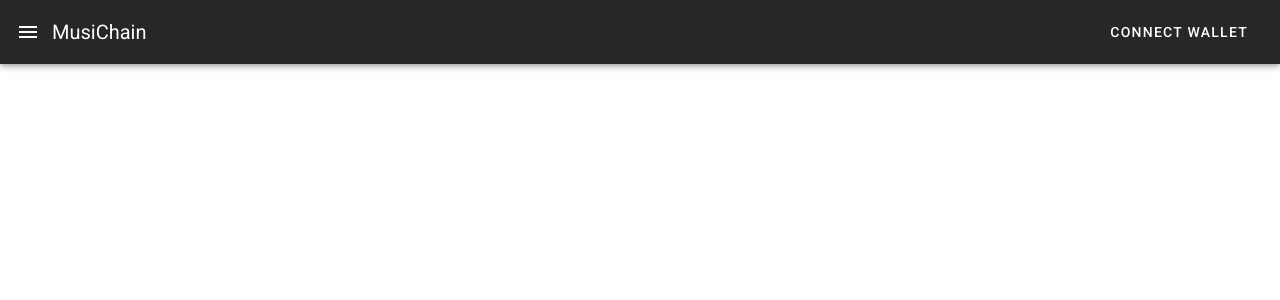
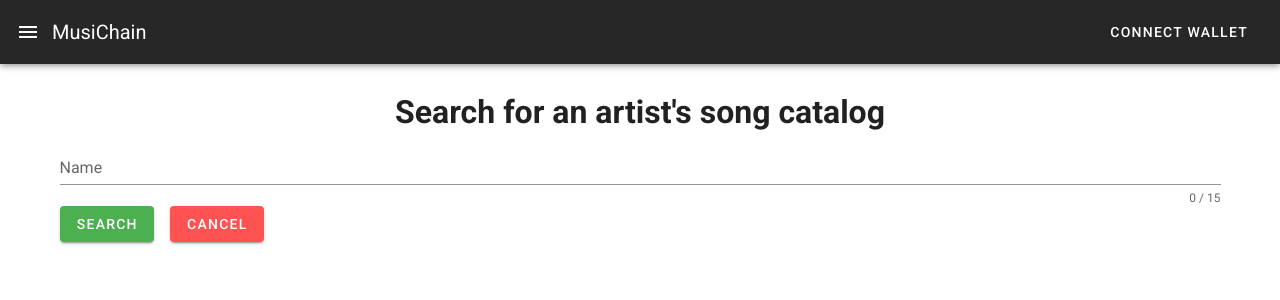
Before and after one commit to sergiostef25/MusiChain, a Vue app: page /list in a window 1280 px wide. Shown: the top 300 px of the page. Built offline with nearby package versions, Linux system fonts and the light colour scheme.

Commit message:
Lista Canzoni

```diff
--- a/src/App.vue
+++ b/src/App.vue
@@ -73,6 +73,7 @@ export default {
           {icon: 'mdi-account-circle', text: 'Artist', route: '/artist'},
           {icon: 'mdi-cart-arrow-down', text: 'Buy Song', route: '/buy'},
           {icon: 'mdi-play', text: 'Music Player', route: '/player'},
+          {icon: 'mdi-playlist-music', text: 'List', route: '/list'},
         ]
       }
     },
--- a/src/components/AddSong.vue
+++ b/src/components/AddSong.vue
@@ -20,7 +20,7 @@
 
             <v-text-field
               v-model="album"
-              :counter="10"
+              :counter="25"
               :rules="albumRules"
               label="Album"
               required
--- a/src/router/index.js
+++ b/src/router/index.js
@@ -4,7 +4,7 @@ import HomeView from '../views/HomeView.vue'
 import ArtistView from '../views/ArtistView.vue'
 import MusicPlayerView from '@/views/MusicPlayerView.vue'
 import BuySongView from '../views/BuySongView.vue'
-
+import ListView from '../views/ListView.vue'
 
 Vue.use(VueRouter)
 
@@ -32,6 +32,11 @@ const routes = [
     component: BuySongView
   },
 
+  {
+    path: '/list',
+    name: 'list',
+    component: ListView
+  },
 
 
 ]
--- /dev/null
+++ b/src/views/ListView.vue
@@ -0,0 +1,139 @@
+<template>
+    <v-container>
+        <h1 align="center">Search for an artist's song catalog</h1>
+        <v-form
+          ref="form"
+          v-model="valid"
+          lazy-validation
+        >
+        <v-text-field
+            v-model="artistName"
+            :counter="15"
+            :rules="nameRules"
+            label="Name"
+            required
+        ></v-text-field>
+
+        <v-btn
+            :disabled="!valid"
+            color="success"
+            class="mr-4"
+            @click="validate"
+          >
+            Search
+        </v-btn>
+
+        <v-btn
+            color="error"
+            class="mr-4"
+            @click="reset"
+          >
+            Cancel
+        </v-btn>
+
+        </v-form>
+        <v-col
+          v-for="(song, i) in songs"
+          :key="i"
+          cols="12"
+        >
+          <v-card
+            :color="song.color"
+            dark
+          >
+            <div class="d-flex flex-no-wrap justify-space-between">
+              <div>
+                <v-card-title
+                  class="text-h5"
+                  v-text="song.title"
+                ></v-card-title>
+
+                <v-card-subtitle v-text="song.artist"></v-card-subtitle>
+
+                <v-card-actions>
+                  <v-btn
+                    class="ml-2 mt-3"
+                    fab
+                    icon
+                    height="40px"
+                    right
+                    width="40px"
+                  >
+                    <v-icon>mdi-play</v-icon>
+                  </v-btn>
+                </v-card-actions>
+              </div>
+              <!--
+              <v-avatar
+                class="ma-3"
+                size="125"
+                tile
+              >
+                <v-img :src="item.src"></v-img>
+              </v-avatar>
+              -->
+            </div>
+          </v-card>
+        </v-col>
+
+
+    </v-container>
+
+</template>
+
+<script>
+const Web3 = require('web3');
+const MusiChain = require('../../build/contracts/MusiChain.json');
+
+
+  export default {
+    data() {
+        return {
+            valid: false,
+            group: null,
+            songs: [],
+            artistName: null,
+            nameRules: [
+            v => !!v || 'Name is required',
+            v => (v && v.length <= 15) || 'Name must be less than 15 characters',],
+
+
+        }
+      },
+
+    props: {
+      connected: Boolean,
+      address: String,
+    },
+
+    methods:{
+        validate () {
+            this.$refs.form.validate();
+            const init = async () => {
+            const web3 = new Web3('http://localhost:7545');
+            const id = await web3.eth.net.getId();
+            const deployedNetwork = MusiChain.networks[id];
+            const contractMusiChain = new web3.eth.Contract(MusiChain.abi, deployedNetwork.address);
+
+            const idArt = await contractMusiChain.methods.artistsCheck(this.artistName).call();
+            const result = await contractMusiChain.getPastEvents('songAdded', {filter: {idArtist: idArt},fromBlock: 0});
+            this.songs = [];
+            for (let [key, value] of Object.entries(result)) {
+                let randcolor = '#'+(Math.random()*0xFFFFFF<<0).toString(16);
+                this.songs.push({title:value.returnValues[2],artist:value.returnValues[3],color: randcolor});
+                console.log(value.returnValues[2]);
+                console.log(key)
+            }
+
+        }
+
+        init();
+        },
+
+        reset(){
+            this.$refs.form.reset();
+        }
+
+    }
+  };
+  </script>
```
Also changed, not shown: 1 other file (tests, documents, lock files or other folders).
